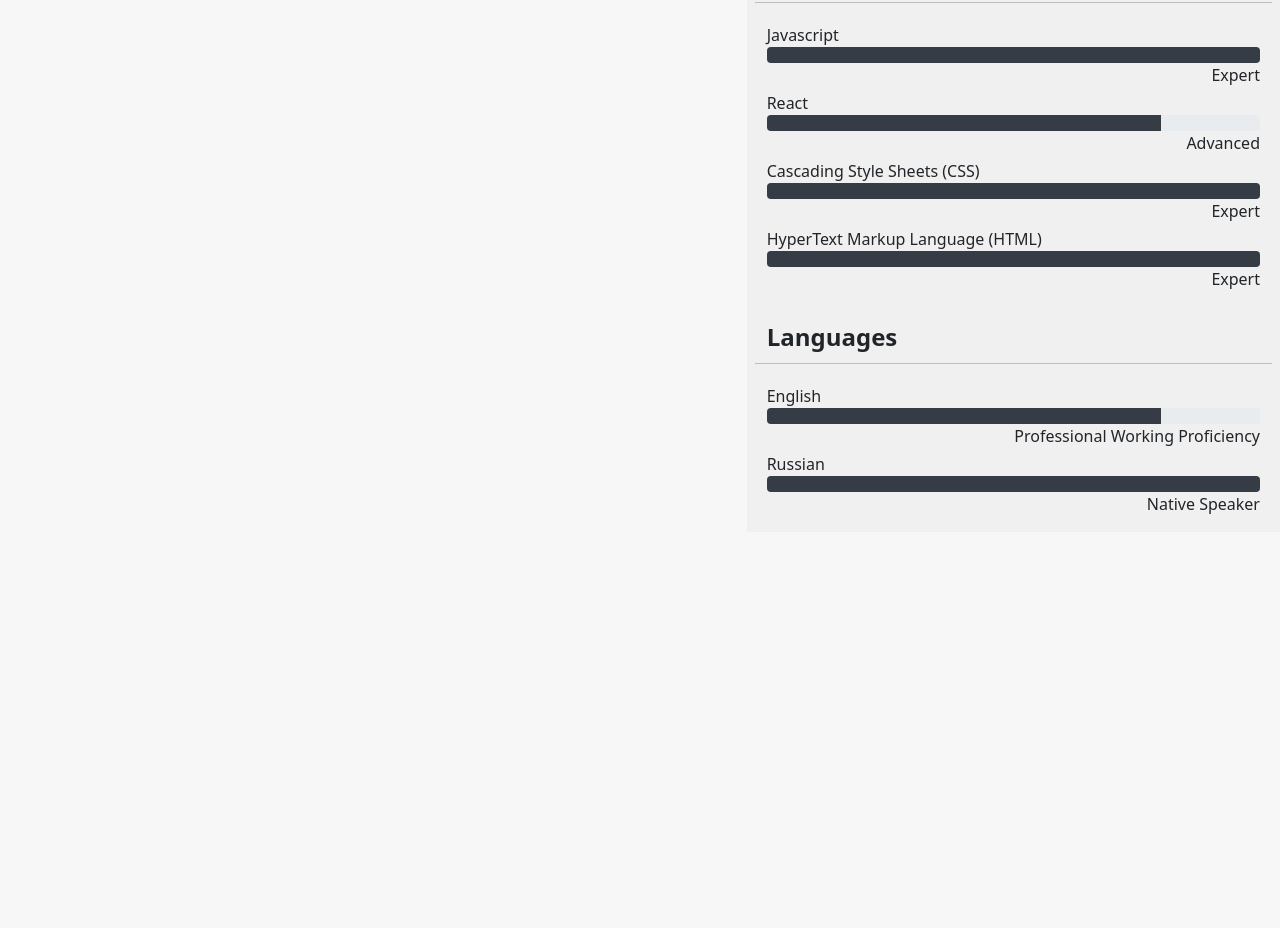
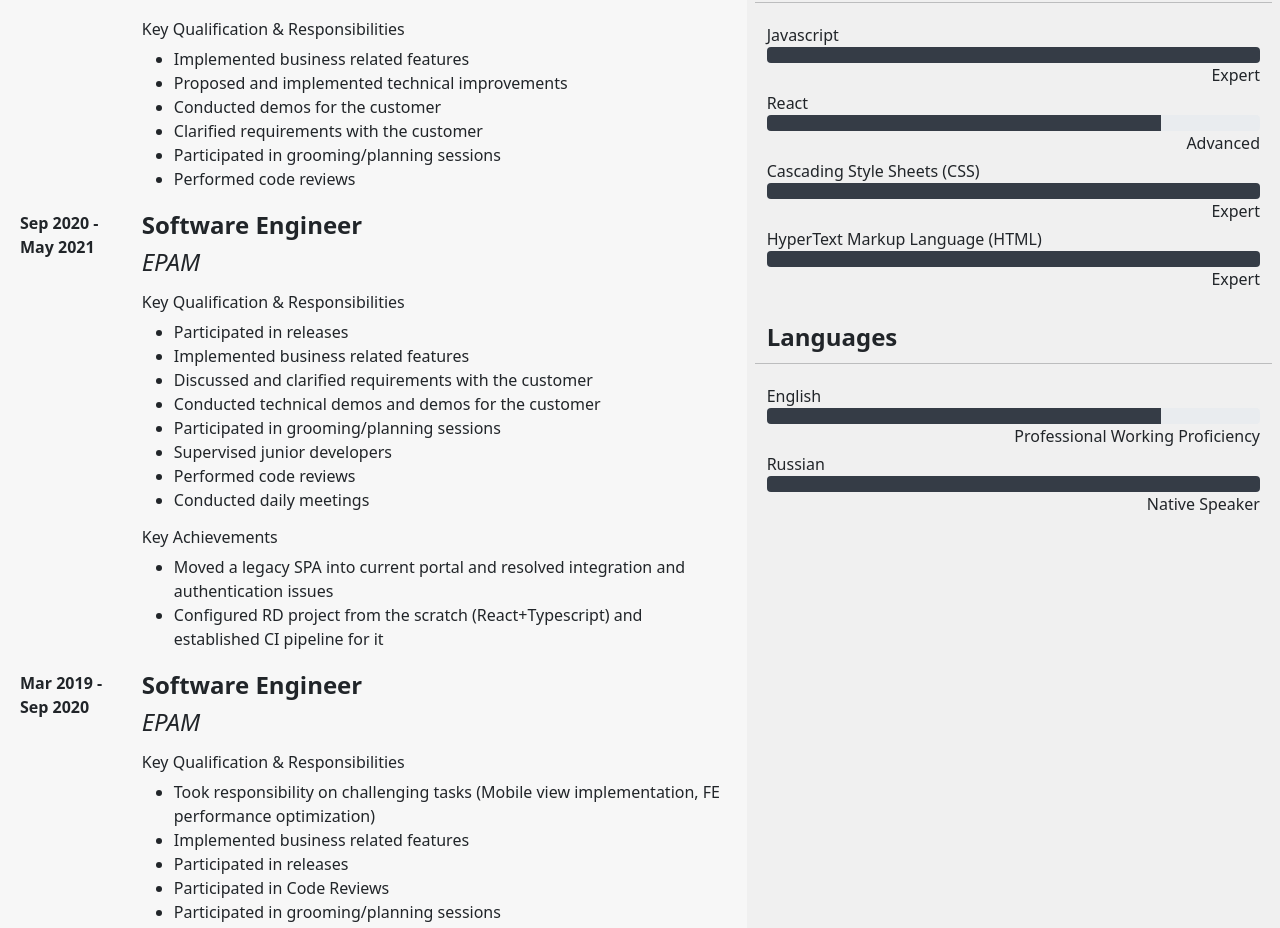
Before and after one commit to Agnarh/agnarh.github.io, a React app in the folder site/: page / in a window 1280 px wide. Shown: the part 453-1381 px from the top of the page. Before the commit the page ends 985 px from the top, so only its background shows below. Built offline with nearby package versions, Linux system fonts and the light colour scheme.

Commit message:
Added past experience

```diff
--- /dev/null
+++ b/site/src/mainSection/experience.tsx
@@ -0,0 +1,84 @@
+import React from 'react';
+import { SectionWrapper } from '../common/sideSectionWrapper';
+import { ExperienceRecord } from './experienceRecord';
+
+export const Experience = () => (
+    <SectionWrapper name="Experience">
+        <ExperienceRecord
+            start="May 2021"
+            title="Senior Software Engineer"
+            companyName="EPAM"
+            responsibilities={[
+                'Implemented business related features',
+                'Proposed and implemented technical improvements',
+                'Conducted demos for the customer',
+                'Clarified requirements with the customer',
+                'Participated in grooming/planning sessions',
+                'Performed code reviews'
+            ]} />
+        <ExperienceRecord
+            start="Sep 2020"
+            end="May 2021"
+            title="Software Engineer"
+            companyName="EPAM"
+            responsibilities={[
+                'Participated in releases',
+                'Implemented business related features',
+                'Discussed and clarified requirements with the customer',
+                'Conducted technical demos and demos for the customer',
+                'Participated in grooming/planning sessions',
+                'Supervised junior developers',
+                'Performed code reviews',
+                'Conducted daily meetings'
+            ]}
+            achievements={[
+                'Moved a legacy SPA into current portal and resolved integration and authentication issues',
+                'Configured RD project from the scratch (React+Typescript) and established CI pipeline for it'
+            ]} />
+        <ExperienceRecord
+            start="Mar 2019"
+            end="Sep 2020"
+            title="Software Engineer"
+            companyName="EPAM"
+            responsibilities={[
+                'Took responsibility on challenging tasks (Mobile view implementation, FE performance optimization)',
+                'Implemented business related features',
+                'Participated in releases',
+                'Participated in Code Reviews',
+                'Participated in grooming/planning sessions',
+                'Played active part in the process of tasks clarification and decomposition with customer'
+            ]}
+            achievements={[
+                'Introduced Typescript to the project'
+            ]} />
+        <ExperienceRecord
+            start="Mar 2017"
+            end="Mar 2019"
+            title="Software Engineer"
+            companyName="EPAM"
+            responsibilities={[
+                'Implemented business related features',
+                'Communicated with customer on daily basis',
+                'Participated in grooming/planning sessions',
+                'Conducted daily meetings',
+                'Performed demos for team members and the customer'
+            ]}
+            achievements={[
+                'Convinced and implemented a refactoring of a complicated page in SPA to React+Redux and covered it with unit tests',
+                'Gradually refactored part of a legacy code base to a modern ES6+ standards and covered it with unit tests',
+                'Onboarded 4 developers'
+            ]} />
+        <ExperienceRecord
+            start="Apr 2016"
+            end="Mar 2017"
+            title="Junior Software Engineer"
+            companyName="EPAM"
+            responsibilities={[
+                'Implemented business related features',
+                'Communicated with customer on daily basis',
+                'Partially refactored legacy code',
+                'Participated in code reviews',
+                'Participated in grooming/planning sessions',
+            ]} />
+    </SectionWrapper>
+);
--- /dev/null
+++ b/site/src/mainSection/experienceRecord.tsx
@@ -0,0 +1,34 @@
+import React, { FC } from 'react';
+
+type ExperienceRecordProps = {
+    start: string;
+    end?: string;
+    title: string;
+    companyName: string;
+    responsibilities: string[];
+    achievements?: string[]
+};
+
+export const ExperienceRecord: FC<ExperienceRecordProps> = ({ start, end, title, companyName, responsibilities, achievements }) => (
+    <>
+        <div className="col col-2 fw-bold">{start} - {end ? end : 'Present'}</div>
+        <div className="col col-10">
+            <h4 className="fw-bold">{title}</h4>
+            <h4 className="fst-italic">{companyName}</h4>
+            <div className="my-3">
+                <h6>Key Qualification & Responsibilities</h6>
+                <ul>
+                    {responsibilities.map(responsibility => <li key={responsibility}>{responsibility}</li>)}
+                </ul>
+            </div>
+            {achievements && (
+                <div className="my-3">
+                    <h6>Key Achievements</h6>
+                    <ul>
+                        {achievements.map(achievement => <li key={achievement}>{achievement}</li>)}
+                    </ul>
+                </div>
+            )}
+        </div>
+    </>
+);
--- a/site/src/mainSection/index.tsx
+++ b/site/src/mainSection/index.tsx
@@ -1,7 +1,10 @@
 import React from 'react';
+import { Experience } from './experience';
+import { Summary } from './summary';
 
 export const MainSection = () => (
     <div className="col col-12 col-lg-7">
-        Main section
+        <Summary />
+        <Experience />
     </div>
 );
--- /dev/null
+++ b/site/src/mainSection/summary.tsx
@@ -0,0 +1,10 @@
+import { SectionWrapper } from '../common/sideSectionWrapper';
+import React from 'react';
+
+export const Summary = () => (
+    <SectionWrapper name="Summary">
+        <div>
+            I'm a software developer with 6 years of experience. I specialize in front-end and web technologies but also have an experience in back end as well. I have experience in all stages of the software development life cycle for dynamic web projects. I am able to work across the whole project lifecycle and have experience of working in large teams distributed over the world.
+        </div>
+    </SectionWrapper>
+);
```
